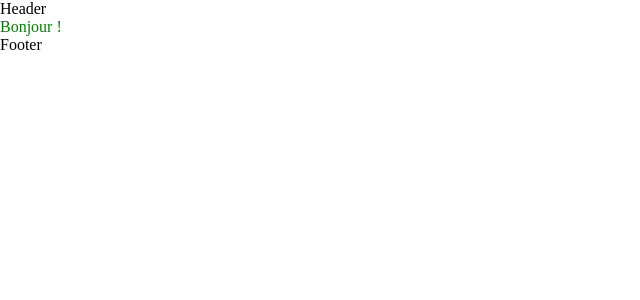
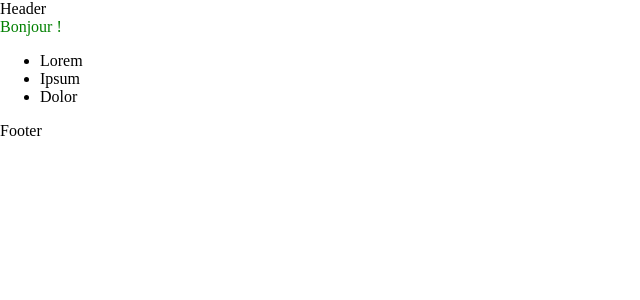
Before and after one commit to Elanis/l3-tp1-react, a React (Vite) app: page / in a window 1280 px wide. Shown: the top 300 px of the page, without its empty margins (0-640 px from the left). Built offline with nearby package versions, Linux system fonts and the light colour scheme.

Commit message:
Iteration v1

```diff
--- a/src/components/Home/index.jsx
+++ b/src/components/Home/index.jsx
@@ -1,5 +1,23 @@
 export default function Home() {
+	const data = [
+		'Lorem',
+		'Ipsum',
+		'Dolor'
+	];
+
+	const components = [];
+	for(const element of data) {
+		components.push(
+			<li>{element}</li>
+		);
+	}
+
 	return (
-		<div className="app">Bonjour !</div>
+		<>
+			<div className="app">Bonjour !</div>
+			<ul>
+				{components}
+			</ul>
+		</>
 	);
 }
```
